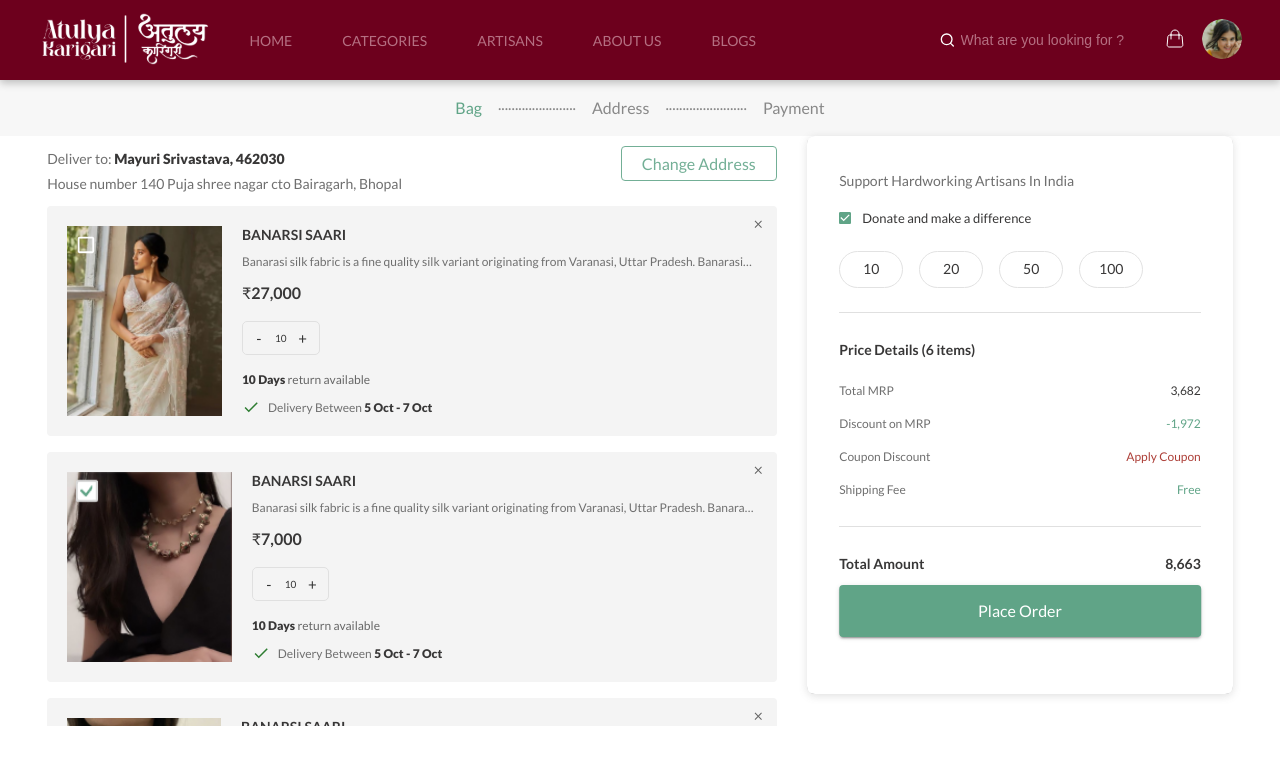
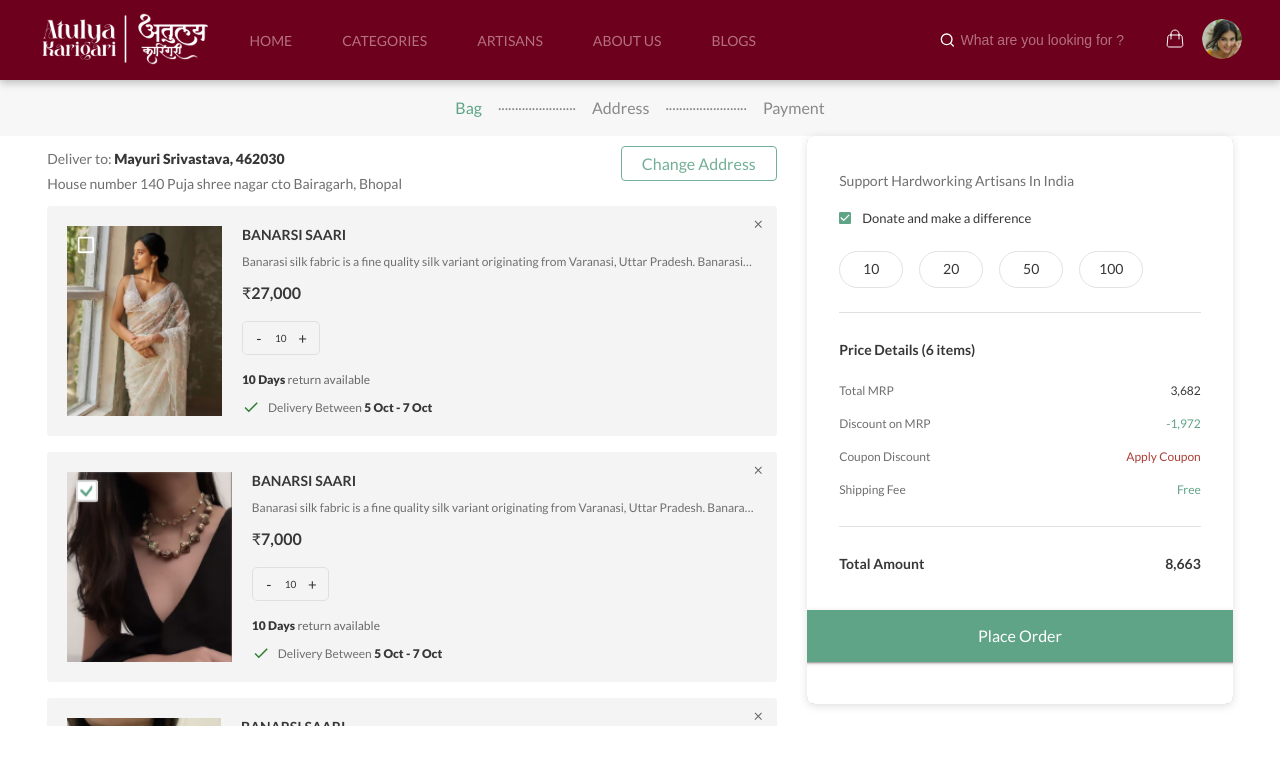
Before and after one commit to vistaarsws/Atulyakarigari, a React (Vite) app in the folder frontend/: page /buy-now in a window 1280 px wide. Shown: the top 764 px of the page. Built offline with nearby package versions, Linux system fonts and the light colour scheme; a web font is replaced by a local one.

Commit message:
moblie place order

```diff
--- a/frontend/src/pages/buy-now/Payment.jsx
+++ b/frontend/src/pages/buy-now/Payment.jsx
@@ -26,7 +26,7 @@ const Payment = () => {
         },
         overflow: "hidden",
         scrollbarWidth: "none",
-        mb: 2,
+
         borderRadius: 2,
       }}
     >
@@ -275,7 +275,6 @@ const Payment = () => {
               justifyContent: "space-between",
               fontSize: 16,
               fontWeight: "bold",
-              paddingBottom: useMediaQuery("(max-width:900px)") ? "3.5rem" : "",
             }}
           >
             <Typography
@@ -300,6 +299,20 @@ const Payment = () => {
             </Typography>
           </Box>
         </Box>
+        <Box
+          sx={{
+            position: useMediaQuery("(max-width:900px)") ? "fixed" : "relative",
+            left: "50%",
+            bottom: "0",
+            padding: "1rem",
+            transform: "translateX(-50%)",
+            width: "100vw",
+            display: "flex",
+            justifyContent: "center",
+            bgcolor: "white",
+            zIndex: 9999,
+          }}
+        >
           <Button
             variant="contained"
             sx={{
@@ -310,12 +323,9 @@ const Payment = () => {
               textTransform: "capitalize",
               fontSize: "16px",
               fontWeight: 400,
-            marginTop: "1rem",
-            position: useMediaQuery("(max-width:900px)") ? "fixed" : "relative",
-            left: "50%",
-            transform: "translateX(-50%)",
-            bottom: "2.5rem",
-            zIndex: 999,
+
+              position: "relative",
+
               width: useMediaQuery("(max-width:900px)") ? "90%" : "100%",
             }}
             onClick={() => {
@@ -326,6 +336,7 @@ const Payment = () => {
           </Button>
         </Box>
       </Box>
+    </Box>
   );
 };
 export default Payment;
--- a/frontend/src/pages/buy-now/index.jsx
+++ b/frontend/src/pages/buy-now/index.jsx
@@ -29,8 +29,8 @@ const Index = () => {
           sx={{
             width: { xs: "100%", md: "60%" },
             mb: { xs: 4, md: 0 },
-            height: { xs: "75vh", sm: "auto" },
-            overflow: "scroll",
+
+            overflow: useMediaQuery("(max-width:768px)") ? "unset" : "scroll",
             scrollbarWidth: "none",
           }}
         >
@@ -40,7 +40,7 @@ const Index = () => {
         <Box
           sx={{
             // Full width on mobile, 35% on larger screens
-            width: { xs: "100%", md: "35%" },
+            width: { xs: "100%", md: "35%", marginBottom: "8rem" },
           }}
         >
           <Payment />
```
Lines whose indentation alone changed are shown as unchanged.
